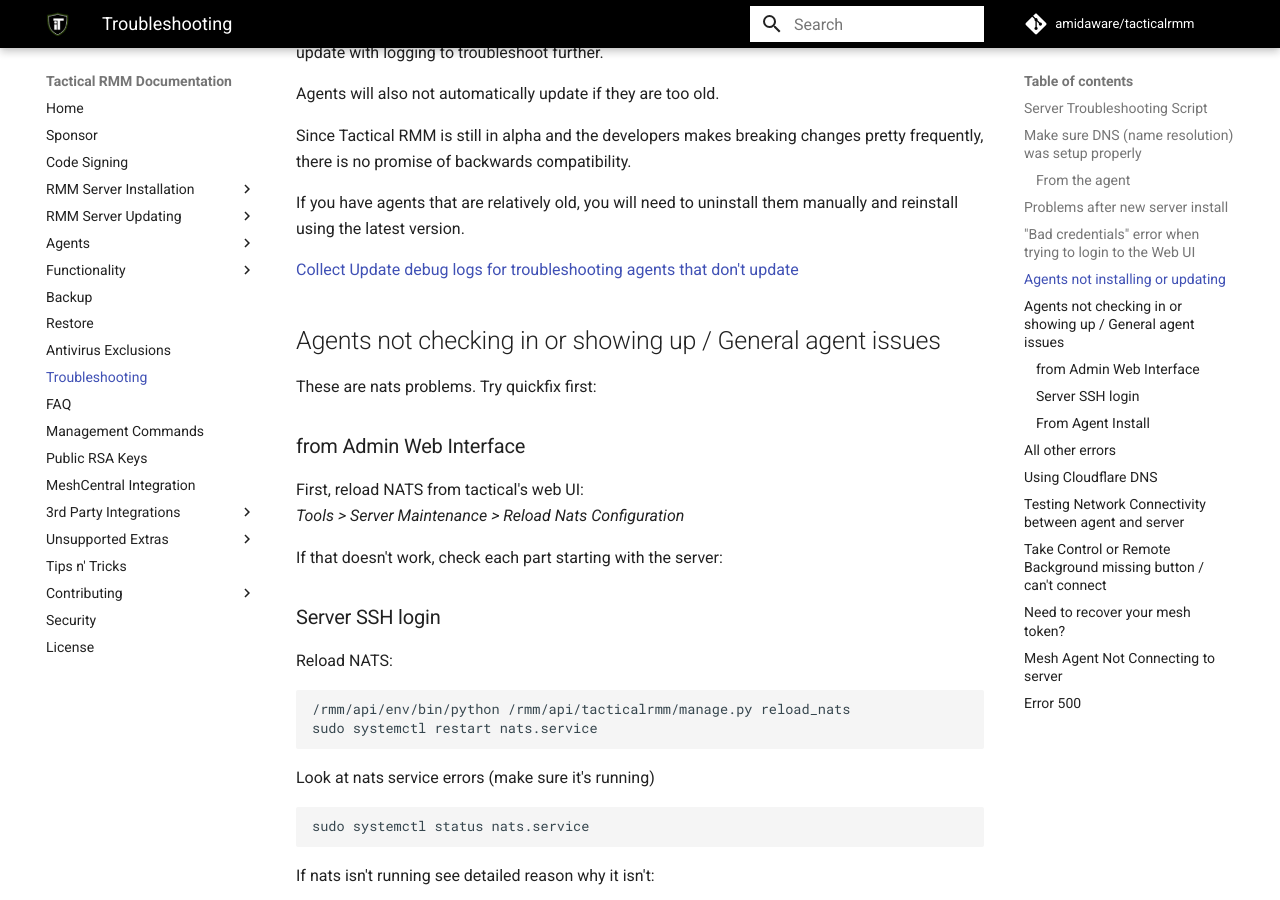
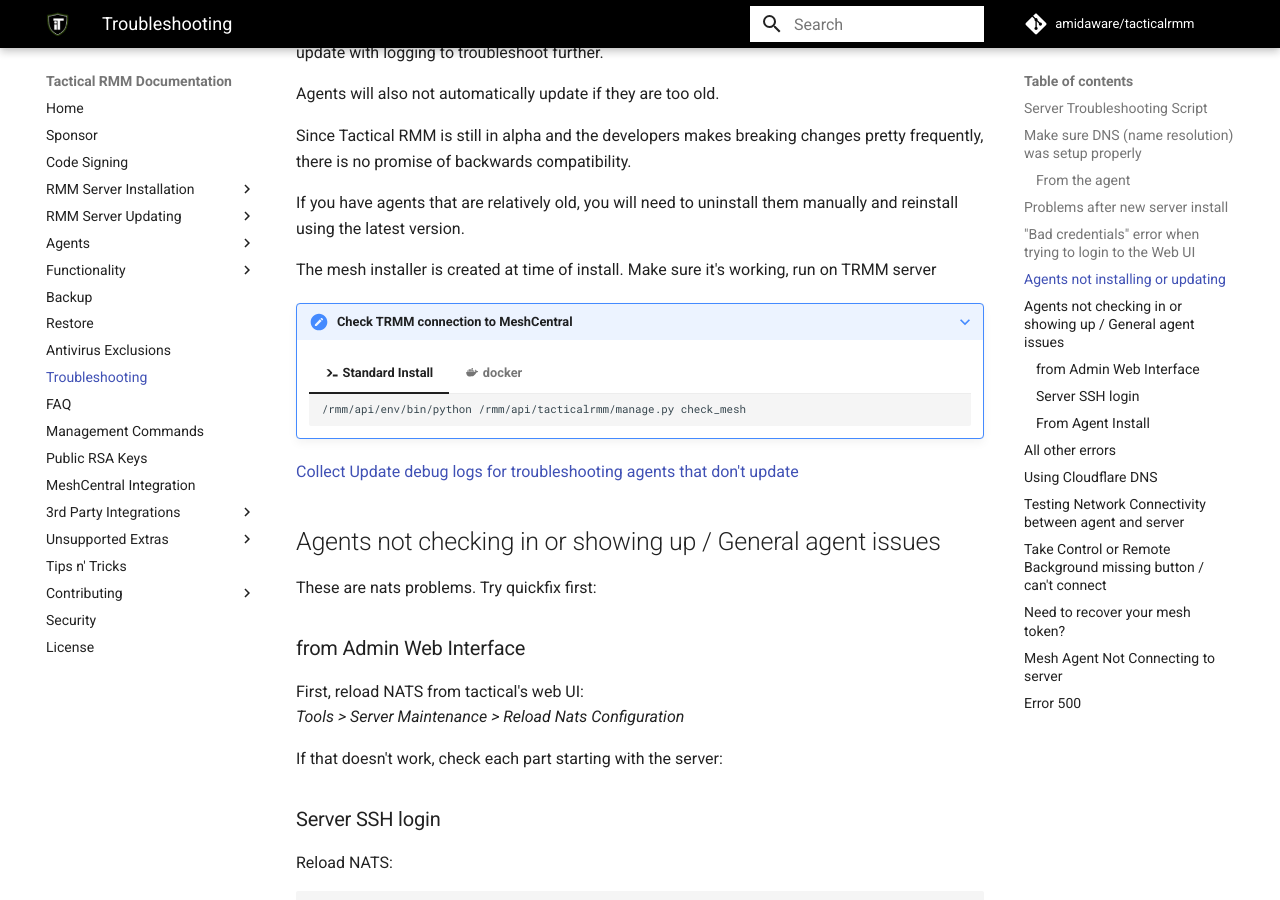
Before and after one commit to amidaware/trmm-docs, an MkDocs documentation site: the page built from docs/troubleshooting.md, in a window 1280 px wide and 900 px high, scrolled down 1716 px. Built offline with MkDocs 1.6.1 and Material for MkDocs 9.7.7, drawn with Linux system fonts in a browser that asks for light colours; comment, search, counter and statistics services are not loaded.

Commit message:
Add check_mesh

````diff
--- a/docs/troubleshooting.md
+++ b/docs/troubleshooting.md
@@ -60,6 +60,22 @@
 Since Tactical RMM is still in alpha and the developers makes breaking changes pretty frequently, there is no promise of backwards compatibility.
 
 If you have agents that are relatively old, you will need to uninstall them manually and reinstall using the latest version.
+
+The mesh installer is created at time of install. Make sure it's working, run on TRMM server
+
+???+ note "Check TRMM connection to MeshCentral"
+
+    === ":material-console-line: Standard Install"
+
+        ```bash
+        /rmm/api/env/bin/python /rmm/api/tacticalrmm/manage.py check_mesh
+        ```
+
+    === ":material-docker: docker"
+
+        ```bash
+        sudo docker-compose exec tactical-backend python manage.py check_mesh
+        ```
 
 [Collect Update debug logs for troubleshooting agents that don't update](update_agents.md#manually-updating-from-the-command-line-on-the-agent)
 
````
